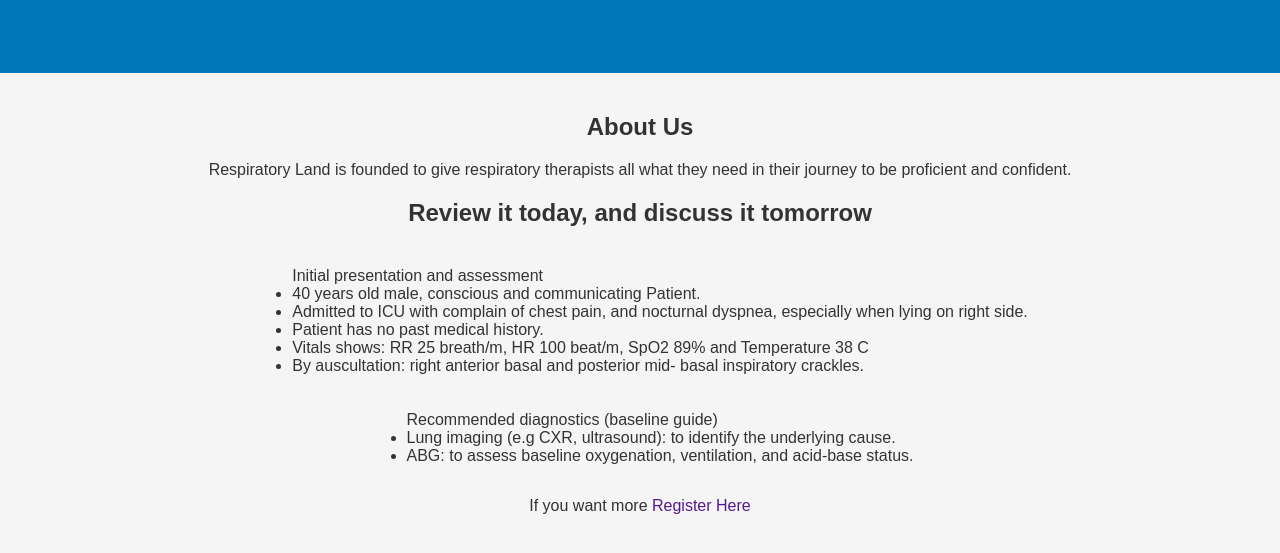
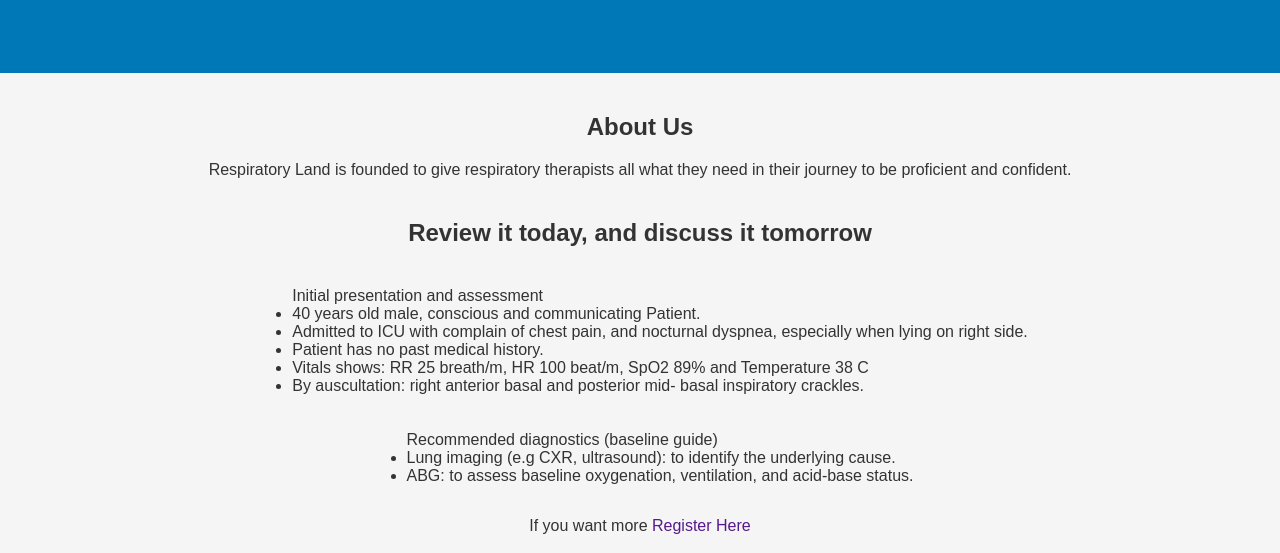
Before and after one commit to MoHelaly94/rt-landing-page, a plain HTML site: page index.html in a window 1280 px wide. Shown: the part 245-798 px from the top of the page. Drawn offline with Linux system fonts and the light colour scheme.

Commit message:
Update style.css

```diff
--- a/style.css
+++ b/style.css
@@ -82,7 +82,8 @@
 }
 
 .activity, .about {
-  text-align: center;
+  text-align: center; margin-bottom: 40px;
+  margin-top: 40px;
 }
 
 a {
@@ -94,10 +95,6 @@
 a: visited {
   text-color: blue;}
 
-.about {
-  margin-bottom: 40px;
-  margin-top: 40px;}
-
 
 /*a*/
 a {
```
